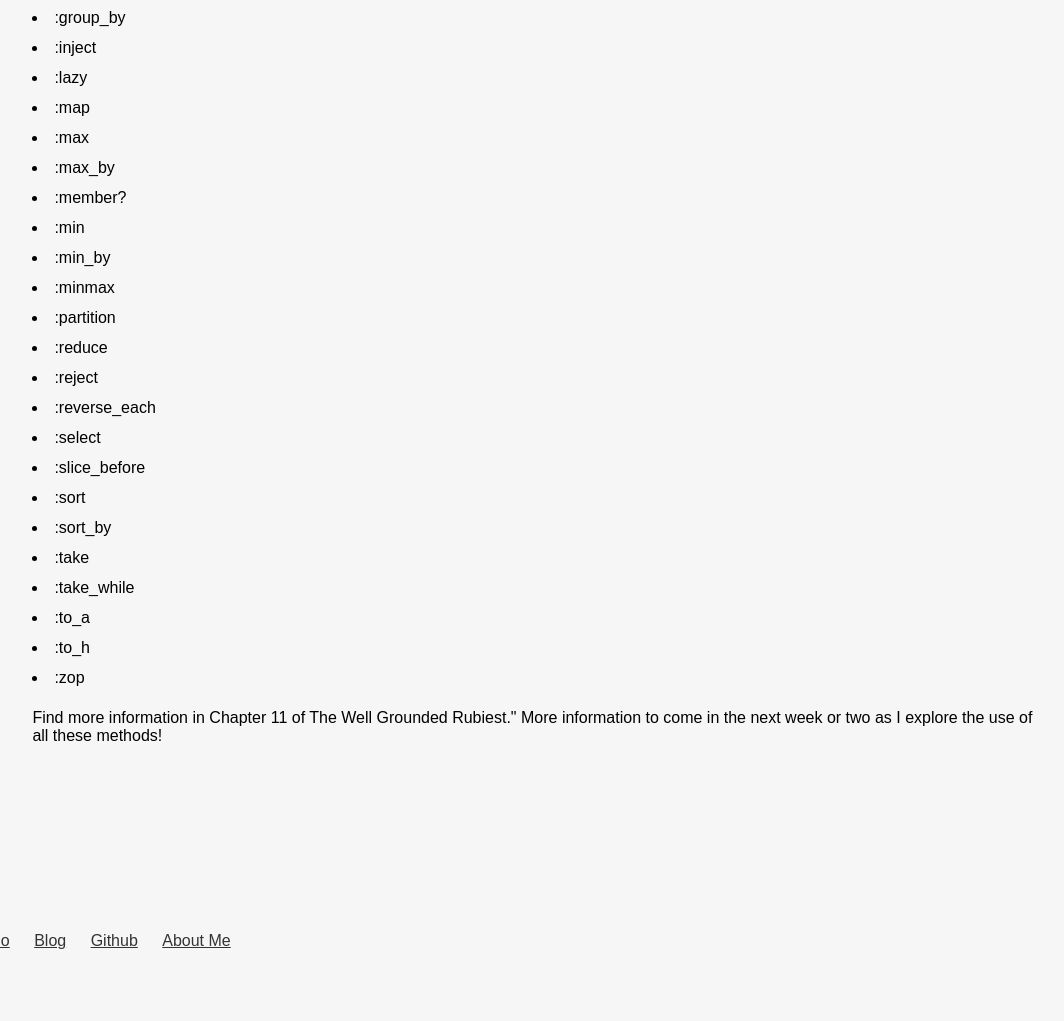
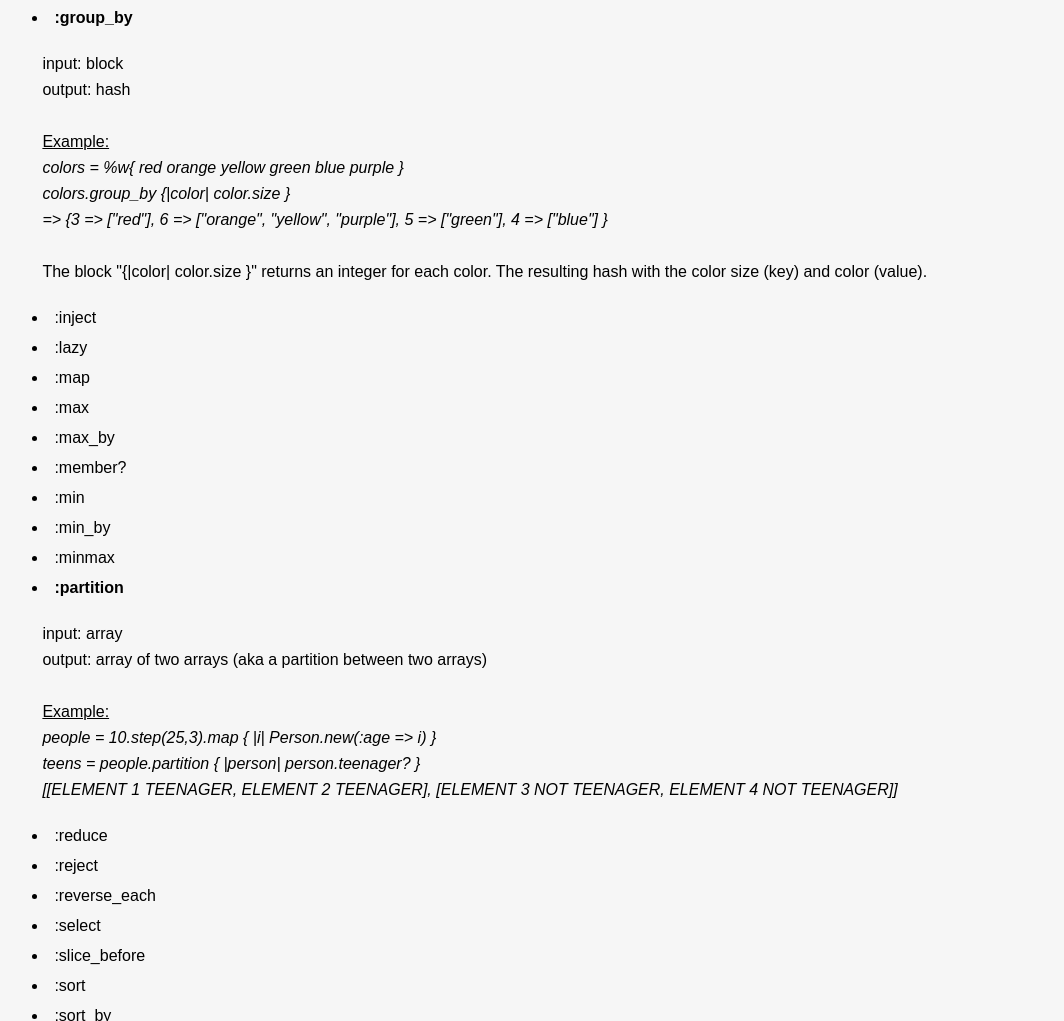
Before and after one commit to kelseypedersen/kpedersen00.github.io, a plain HTML site: page blog/t4-enumerable-methods.html in a window 1280 px wide. Shown: the part 2287-3308 px from the top of the page, without its empty margins (107-1171 px from the left). Before the commit the page ends 3285 px from the top, so only its background shows below. Drawn offline with Linux system fonts and the light colour scheme.

Commit message:
Adding week 4 blogs to index

```diff
--- a/blog/t4-enumerable-methods.html
+++ b/blog/t4-enumerable-methods.html
@@ -101,7 +101,22 @@
 <li>:first</li>
 <li>:flat_map</li>
 <li>:grep</li>
-<li>:group_by</li>
+
+
+<li><b>:group_by</b></li>
+
+<div class="list_description">
+<p>input: block</p>
+<p>output: hash</p>
+<br>
+<p><u>Example:</u></p>
+<p><i>colors = %w{ red orange yellow green blue purple }</p>
+<p> colors.group_by {|color| color.size }</p>
+<p> => {3 => ["red"], 6 => ["orange", "yellow", "purple"], 5 => ["green"], 4 => ["blue"] }</i></p>
+<br>
+<p>The block "{|color| color.size }" returns an integer for each color. The resulting hash with the color size (key) and color (value).</p></div>
+
+
 <li>:inject</li>
 <li>:lazy</li>
 <li>:map</li>
@@ -111,7 +126,18 @@
 <li>:min</li>
 <li>:min_by</li>
 <li>:minmax</li>
-<li>:partition</li>
+<li><b>:partition</b></li>
+
+<div class="list_description">
+<p>input: array</p>
+<p>output: array of two arrays (aka a partition between two arrays)</p>
+<br>
+<p><u>Example:</u></p>
+
+<p><i>people = 10.step(25,3).map { |i| Person.new(:age => i) }</p>
+<p>teens = people.partition { |person| person.teenager? } </p>
+<p>[[ELEMENT 1 TEENAGER, ELEMENT 2 TEENAGER], [ELEMENT 3 NOT TEENAGER, ELEMENT 4 NOT TEENAGER]]</i></p></div>
+
 <li>:reduce</li>
 <li>:reject</li>
 <li>:reverse_each</li>
--- a/stylesheets/blog-stylesheet.css
+++ b/stylesheets/blog-stylesheet.css
@@ -44,3 +44,8 @@
 .examples {
   padding: 30px;
 }
+
+.list_description {
+  line-height: 10px;
+  padding: 10px;
+}
```
Also changed, not shown: index.html (+4 -0 lines).
